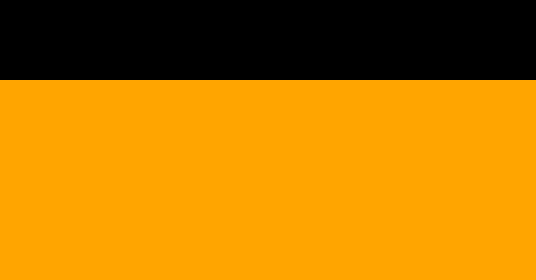
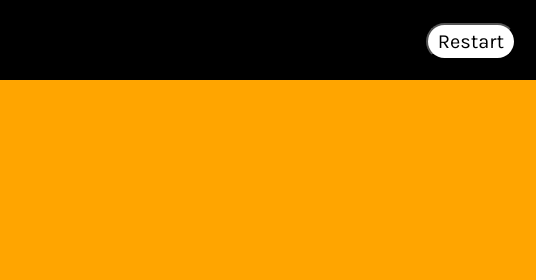
Before and after one commit to sabifromtherock/ts-game-project, a website built with Vite: page index.html in a window 1280 px wide. Both pictures are taken after a click on the button "Let's Play!". Shown: the top 280 px of the page, 744-1280 px from the left. Built offline with nearby package versions, Linux system fonts and the light colour scheme.

Commit message:
added restart button

```diff
--- a/index.html
+++ b/index.html
@@ -9,6 +9,7 @@
   <body>
     <header class="header">
       <h1 class="header__title">GuessIt</h1>
+      <button class="header__restart-button">Restart</button>
     </header>
     <section class="rules">
       <p class="rules__description">
--- a/src/main.ts
+++ b/src/main.ts
@@ -28,17 +28,22 @@ const nexQuestionButton = document.querySelector(
 const score = document.querySelector(
   ".question__score"
 ) as HTMLParagraphElement;
+const restartButton = document.querySelector(
+  ".header__restart-button"
+) as HTMLButtonElement;
 
 if (
   !rulesDescription ||
   !playButton ||
   !questionContainer ||
   !answersContainer ||
-  !nexQuestionButton
+  !nexQuestionButton ||
+  !restartButton
 )
   throw new Error("Issue with selector");
 
 nexQuestionButton.style.display = "none";
+restartButton.style.display = "none";
 
 const handleClickOnPlayButton = () => {
   playButton.style.display = "none";
@@ -46,6 +51,7 @@ const handleClickOnPlayButton = () => {
   answersContainer.style.display = "";
   rulesDescription.innerHTML = "";
   nexQuestionButton.disabled = isAnswerButtonClicked;
+  restartButton.style.display = "";
 
   // generate radom country question
   questionContainer.innerHTML = `<div class="question-container__image"><img src="${countriesData[countryIndex].flag}" alt="The flag of ${countriesData[countryIndex].name}" class="question-container__image" /></div><p class="question-container__question">Which answer is closest to ${countriesData[countryIndex].name}'s population?</p>`;
@@ -153,5 +159,10 @@ const handleAnswers = (): void => {
   answerD.addEventListener("click", handleClickOnAnswerButton);
 };
 
+const handleRestart = () => {
+  window.location.reload();
+};
+
+restartButton.addEventListener("click", handleRestart);
 playButton.addEventListener("click", handleClickOnPlayButton);
 nexQuestionButton.addEventListener("click", handleClickOnNextButton);
--- a/src/styles/_header.scss
+++ b/src/styles/_header.scss
@@ -11,4 +11,16 @@
     color: $primary-color;
     font-size: 40px;
   }
+
+  &__restart-button {
+    background-color: $primary-color;
+    padding: 5px 10px;
+    font-size: 20px;
+    border-radius: 20px;
+  }
+
+  &__restart-button:hover {
+    background-color: $tertiary-color;
+    color: $primary-color;
+  }
 }
--- a/src/styles/_layout.scss
+++ b/src/styles/_layout.scss
@@ -3,4 +3,14 @@ body {
   flex-direction: column;
   align-items: center;
   text-align: center;
+
+  .header {
+    position: relative;
+
+    &__restart-button {
+      position: absolute;
+      right: 20px;
+      top: 23px;
+    }
+  }
 }
--- a/src/styles/_variables.scss
+++ b/src/styles/_variables.scss
@@ -4,8 +4,6 @@ $primary-color: white;
 $secondary-color: black;
 $tertiary-color: orange;
 $answers-background-color: blue;
-$answers-wrong-color: red;
-$answers-correct-color: green;
 
 $primary-font: "Karla";
 $secondary-font: "Inconsolata";
```
